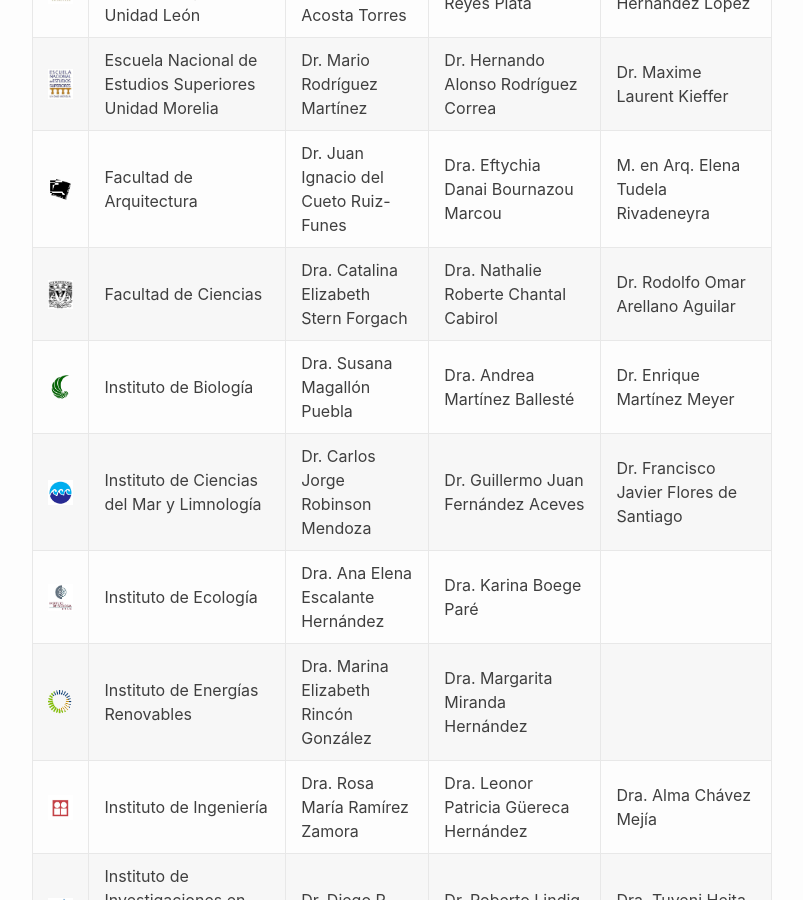
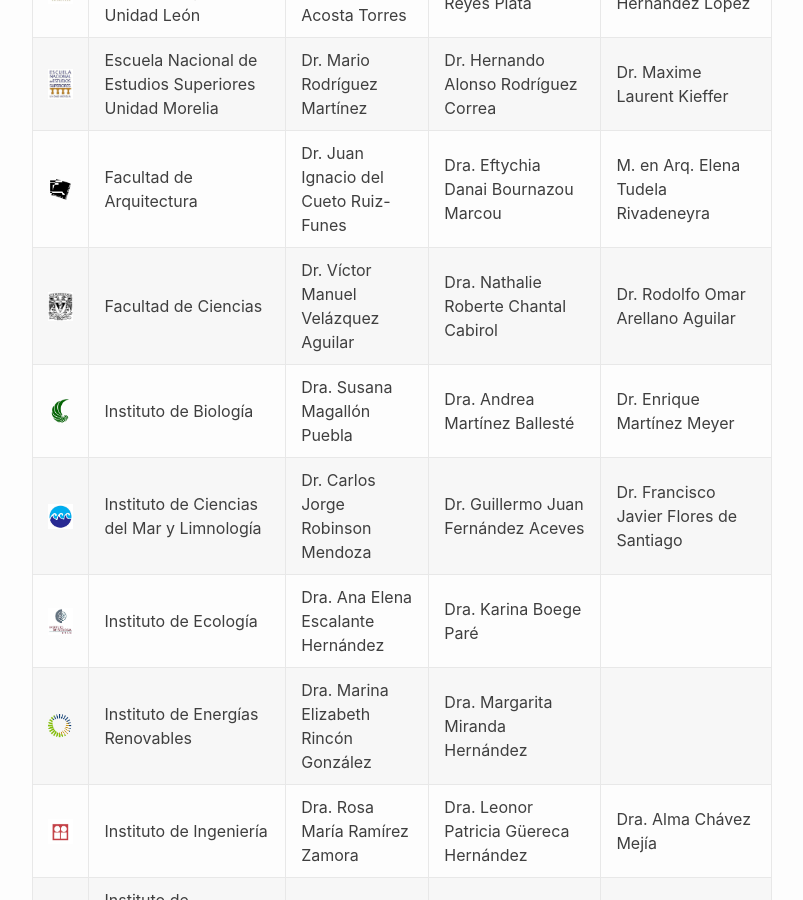
Before and after one commit to pcs-unam/pcs-unam.github.io, a Jekyll site: the page built from 05_comite.md, in a window 1280 px wide and 900 px high, scrolled down 582 px. Shown: the whole window, without its empty margins (238-1041 px from the left). Built offline with Jekyll 4.4.1, drawn with Linux system fonts in a browser that asks for light colours.

Commit message:
Se actualizó al nuevo director de la Fac de Ciencias

```diff
--- a/05_comite.md
+++ b/05_comite.md
@@ -23,7 +23,7 @@ menu: true
 |![enes leon](/assets/logos/enes-leon.png)        |Escuela Nacional de Estudios Superiores Unidad León 									 |Dra. Laura Susana Acosta Torres 		|Dr. Jairo Agustín Reyes Plata          |Dr. Antonio Hernández López |
 |![enes morelia](/assets/logos/enes-morelia.png)  |Escuela Nacional de Estudios Superiores Unidad Morelia       						 |Dr. Mario Rodríguez Martínez 		|Dr. Hernando Alonso Rodríguez Correa             |Dr. Maxime Laurent Kieffer          |
 |![arquitectura](/assets/logos/arquitectura.png)  |Facultad de Arquitectura      														 |Dr. Juan Ignacio del Cueto Ruiz-Funes		|Dra. Eftychia Danai Bournazou Marcou    |M. en Arq. Elena Tudela Rivadeneyra   |
-|![ciencias](/assets/logos/ciencias.png)		  |Facultad de Ciencias     															 |Dra. Catalina Elizabeth Stern Forgach |Dra. Nathalie Roberte Chantal Cabirol|Dr. Rodolfo Omar Arellano Aguilar  |
+|![ciencias](/assets/logos/ciencias.png)		  |Facultad de Ciencias     															 |Dr. Víctor Manuel Velázquez Aguilar |Dra. Nathalie Roberte Chantal Cabirol|Dr. Rodolfo Omar Arellano Aguilar  |
 |![biologia](/assets/logos/ibiol.png)			  |Instituto de Biología    															 |Dra. Susana Magallón Puebla       |Dra. Andrea Martínez Ballesté          |Dr. Enrique Martínez Meyer       |
 |![icmyl](/assets/logos/icml.png)				  |Instituto de Ciencias del Mar y Limnología   										 |Dr. Carlos Jorge Robinson Mendoza          |Dr. Guillermo Juan Fernández Aceves    |Dr. Francisco Javier Flores de Santiago    |
 |![ecologia](/assets/logos/ecologia.png)		  |Instituto de Ecología    															 |Dra. Ana Elena Escalante Hernández         |Dra. Karina Boege Paré                 |                       |
```
